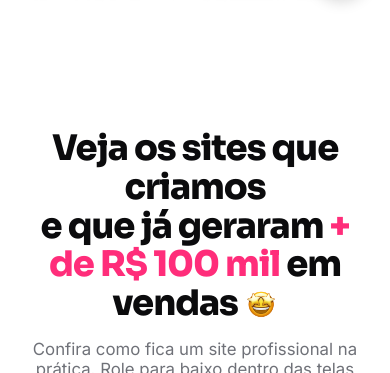
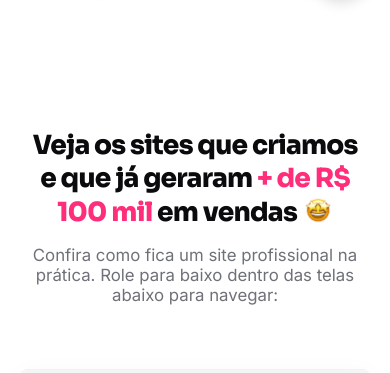
Before and after one commit to t0non/siteexpressbrasil, a Next.js app: page / in a window 390 px wide. Shown: the part 826-1199 px from the top of the page. Built offline with nearby package versions, Linux system fonts and the light colour scheme.

Commit message:
fix: adjust mobile sectionTitle font size and lock em vendas with image using nowrap

```diff
--- a/src/app/page.module.css
+++ b/src/app/page.module.css
@@ -963,6 +963,11 @@ details[open] .faqQuestion::after {
     margin: 0 auto var(--space-sm) auto;
   }
 
+  .sectionTitle {
+    font-size: 1.65rem;
+    line-height: 1.25;
+  }
+
 
 .headline {
   font-family: var(--font-manrope), sans-serif;
--- a/src/app/page.tsx
+++ b/src/app/page.tsx
@@ -132,8 +132,10 @@ export default function Home() {
               {t.portfolioTitle1}<br/>
               {t.portfolioTitle2}
               <span className={styles.highlightPink} style={{ fontWeight: 800 }}>{t.portfolioTitle3}</span>
-              {t.portfolioTitle4}
-              <img src="/felicidad.png?v=1" alt="Felicidade" width="34" height="34" style={{ objectFit: 'contain', display: 'inline-block', verticalAlign: '-6px', marginLeft: '6px' }} />
+              <span style={{ whiteSpace: 'nowrap' }}>
+                {t.portfolioTitle4}
+                <img src="/felicidad.png?v=1" alt="Felicidade" width="30" height="30" style={{ objectFit: 'contain', display: 'inline-block', verticalAlign: '-4px', marginLeft: '6px' }} />
+              </span>
             </h2>
             <p className={styles.sectionSubtitle}>{t.portfolioSubtitle}</p>
           </div>
```
